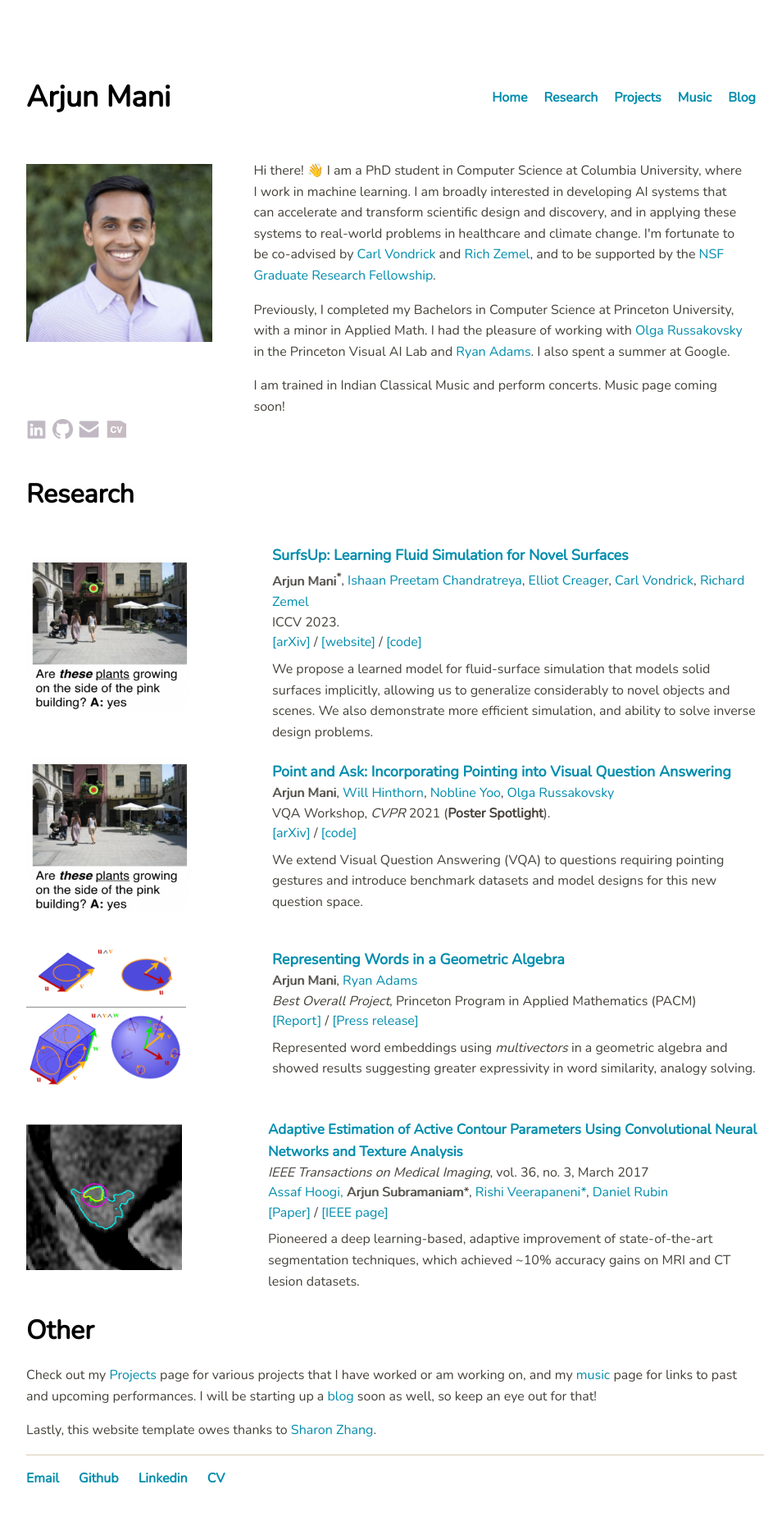
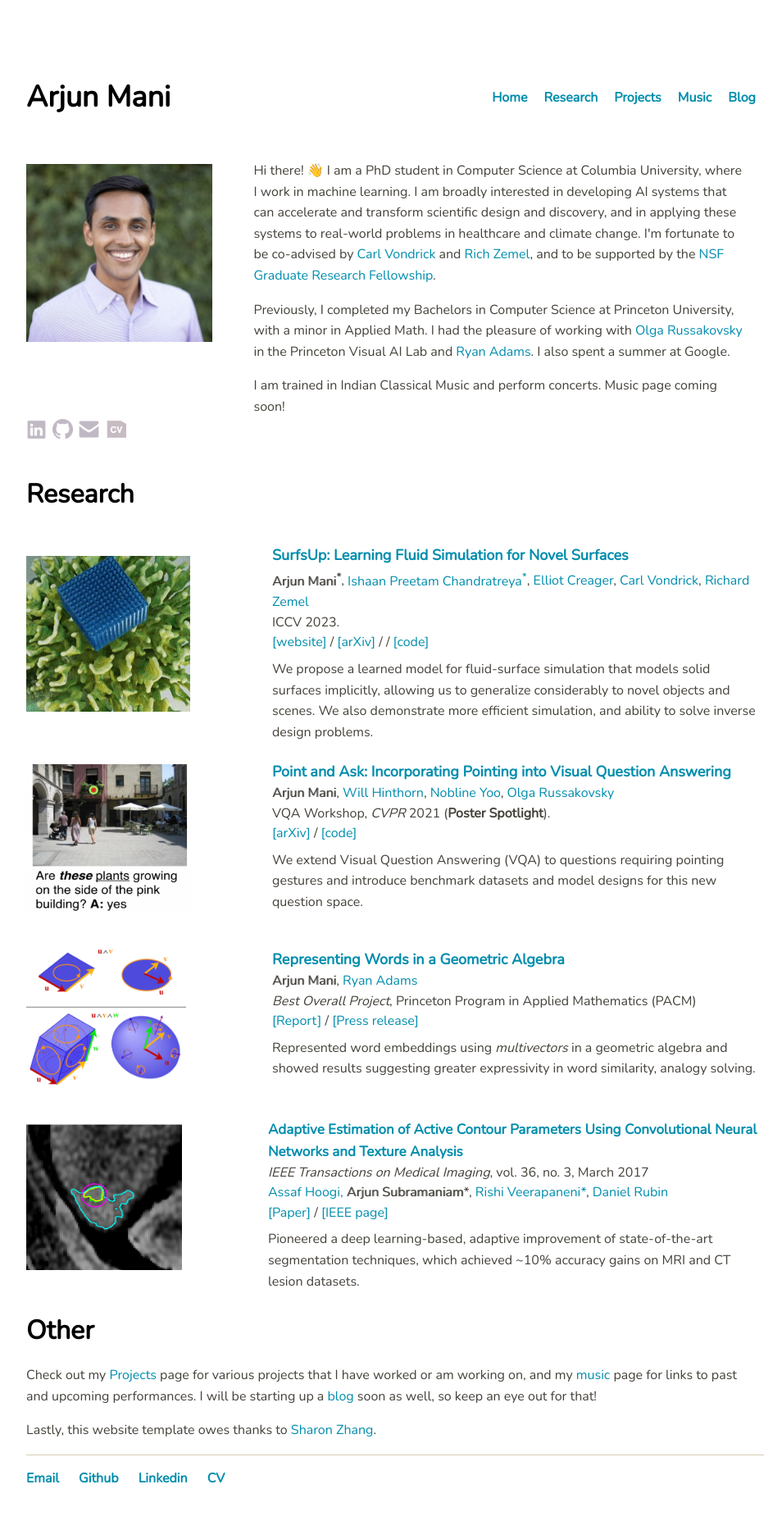
Before and after one commit to arjun-mani/arjun-mani.github.io, a Jekyll site: the page built from index.html, in a window 1280 px wide. Shown: the whole page at 82% size, without its empty margins (160-1114 px from the left). Built offline with Jekyll 4.4.1, drawn with Linux system fonts in a browser that asks for light colours.

Commit message:
Update index.html

```diff
--- a/index.html
+++ b/index.html
@@ -72,13 +72,13 @@ title: Home
 
 <div class="research">
 	<div class="research-img">
-		<img style="height:190px; width:200px" src="../imgs/pointing3.png">
+		<img style="height:190px; width:200px" src="../imgs/coralgif.gif">
 	</div>
 	<div class="research-desc">
 		<p style="font-size:18px;font-weight:1000"><a href="https://arxiv.org/abs/2304.061971">SurfsUp: Learning Fluid Simulation for Novel Surfaces</a></p>
-        <p><span class="extra-bold">Arjun Mani<sup>*</sup></span>, <a href="https://scholar.google.com/citations?user=ue2n778AAAAJ&hl=en">Ishaan Preetam Chandratreya</a>, <a href="https://ai4all.princeton.edu/people/nobline-yoo/">Elliot Creager</a>, <a href="https://www.cs.princeton.edu/~olgarus/">Carl Vondrick</a>, <a href="https://www.cs.princeton.edu/~olgarus/">Richard Zemel</a></p>
+        <p><span class="extra-bold">Arjun Mani<sup>*</sup></span>, <a href="https://www.cs.columbia.edu/~ipc2107/">Ishaan Preetam Chandratreya<sup>*</sup></a>, <a href="https://www.cs.toronto.edu/~creager/">Elliot Creager</a>, <a href="hhttp://www.cs.columbia.edu/~vondrick/">Carl Vondrick</a>, <a href="http://www.cs.columbia.edu/~zemel/">Richard Zemel</a></p>
         <p>ICCV 2023.</p>
-        <p><a href="https://arxiv.org/abs/2304.061971">[arXiv]</a> / <a href="https://surfsup.cs.columbia.edu/">[website]</a> / <a href="https://github.com/princetonvisualai/pointingqa">[code]</a></p><br>
+        <p><a href="https://surfsup.cs.columbia.edu/">[website]</a> / <a href="https://arxiv.org/abs/2304.061971">[arXiv]</a> / / <a href="https://github.com/princetonvisualai/pointingqa">[code]</a></p><br>
   	<p>We propose a learned model for fluid-surface simulation that models solid surfaces implicitly, allowing us to generalize considerably to novel objects and scenes. We also demonstrate more efficient simulation, and ability to solve inverse design problems. </p>
 	</div>
 </div>
```
